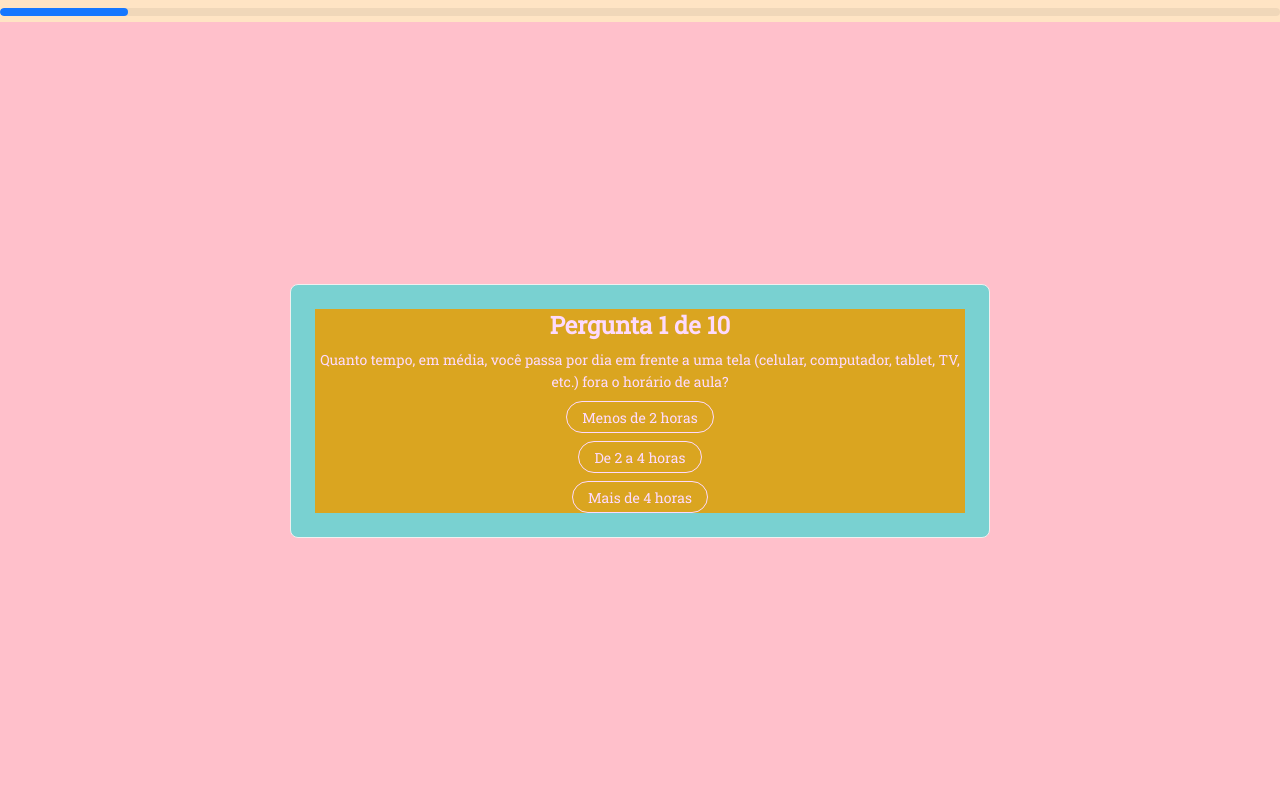
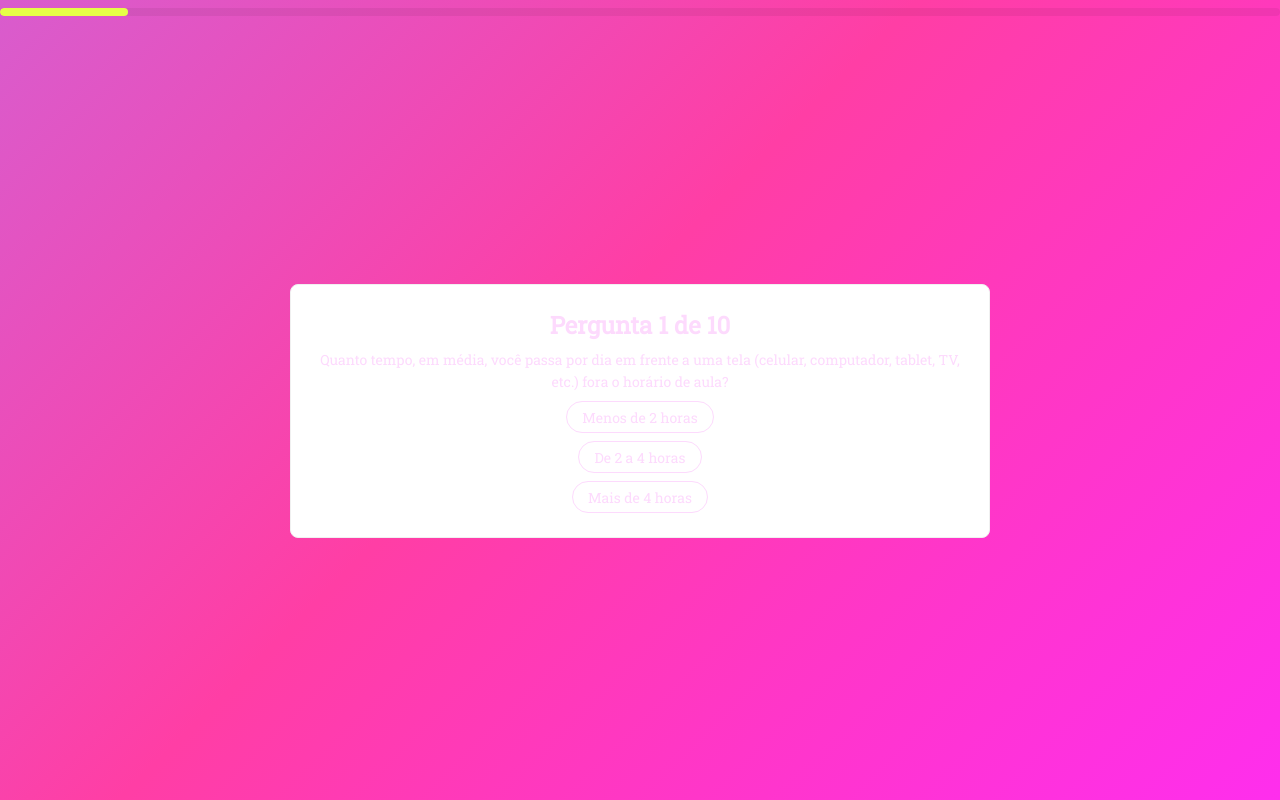
Before and after one commit to gabgon08/quiz-app, a Next.js app: page /quiz in a window 1280 px wide. Built offline with nearby package versions, Linux system fonts and the light colour scheme.

Commit message:
style: update

```diff
--- a/src/app/page.module.css
+++ b/src/app/page.module.css
@@ -42,7 +42,7 @@
 }
 
 .initButton:hover {
-    box-shadow: 0px 0px 30px 1px rgb(255, 121, 255) !important;
+    box-shadow: 0px 0px 12px 1px #E6FF47 !important;
 }
 
 @keyframes gradientScroll {
--- a/src/app/quiz/page.jsx
+++ b/src/app/quiz/page.jsx
@@ -186,18 +186,19 @@ export default function Quiz() {
 
 
     return (
-        <Layout className={styles.layout}>
-            <Progress
-                percent={Math.round(((indice + 1) / perguntas.length) * 100)}
-                showInfo={false}
-            />
-            <Content className={styles.content}>
-                <Card className={styles.card}>
-                    <Space direction="vertical" align="center" className={styles.space}>
+        <Layout className={styles.quizLayout}>
+            <div className={styles.quizProgress}>
+                <Progress
+                    percent={Math.round(((indice + 1) / perguntas.length) * 100)}
+                    showInfo={false}
+                /></div>
+            <Content className={styles.quizContent}>
+                <Card className={styles.quizCard}>
+                    <Space direction="vertical" align="center" className={styles.quizSpace}>
                         <Title level={3}>
                             Pergunta {indice + 1} de {perguntas.length}
                         </Title>
-                        <Text>{perguntaAtual.texto}</Text>
+                        <Text className={styles.quizText}>{perguntaAtual.texto}</Text>
 
                         {perguntaAtual.opcoes.map((opcao) => (
                             <Button
--- a/src/app/quiz/quiz.module.css
+++ b/src/app/quiz/quiz.module.css
@@ -1,30 +1,42 @@
-.layout {
+.quizLayout {
     min-height: 100vh;
-    background-color: bisque;
+    background-color: rgb(92, 6, 104);
+    background: linear-gradient(135deg,
+            #655bef 0%,
+            #6420AA 20%,
+            #CC66DA 40%,
+            #FF3EA5 60%,
+            #FF2DF1 80%,
+            #555def 100%);
+    background-size: 100% 600%;
+    animation: gradientScroll 18s ease-in-out infinite;
 }
 
-.content {
-    background-color: pink;
+.quizContent {
     align-content: center;
     justify-items: center;
 }
 
-.card {
-    background-color: rgb(121, 209, 209);
+.quizCard {
     justify-items: center;
     width: 70%;
     max-width: 700px;
-    padding: 0 !important;
 }
 
-.radioButton {
-    display: flex;
-    flex-direction: column;
-    border-radius: 2rem;
+.quizSpace {
+    text-align: center;
 }
 
-.space {
-    background-color: goldenrod;
-    text-align: center;
-    margin: 0 !important;
+@keyframes gradientScroll {
+    0% {
+        background-position: 50% 0%;
+    }
+
+    50% {
+        background-position: 50% 100%;
+    }
+
+    100% {
+        background-position: 50% 0%;
+    }
 }
--- a/src/theme/index.jsx
+++ b/src/theme/index.jsx
@@ -18,9 +18,12 @@ export default function ThemeProvider({ children }) {
                         defaultBorderColor: '#fddafd',
 
                         defaultHoverBorderColor: 'transparent',
-                        defaultHoverBg: '#fddafd',
+                        defaultHoverBg: '#E6FF47',
                         defaultHoverColor: '#000000dd',
                     },
+                    Progress: {
+                        defaultColor: '#E6FF47'
+                    }
                 }
             }}>
 
```
